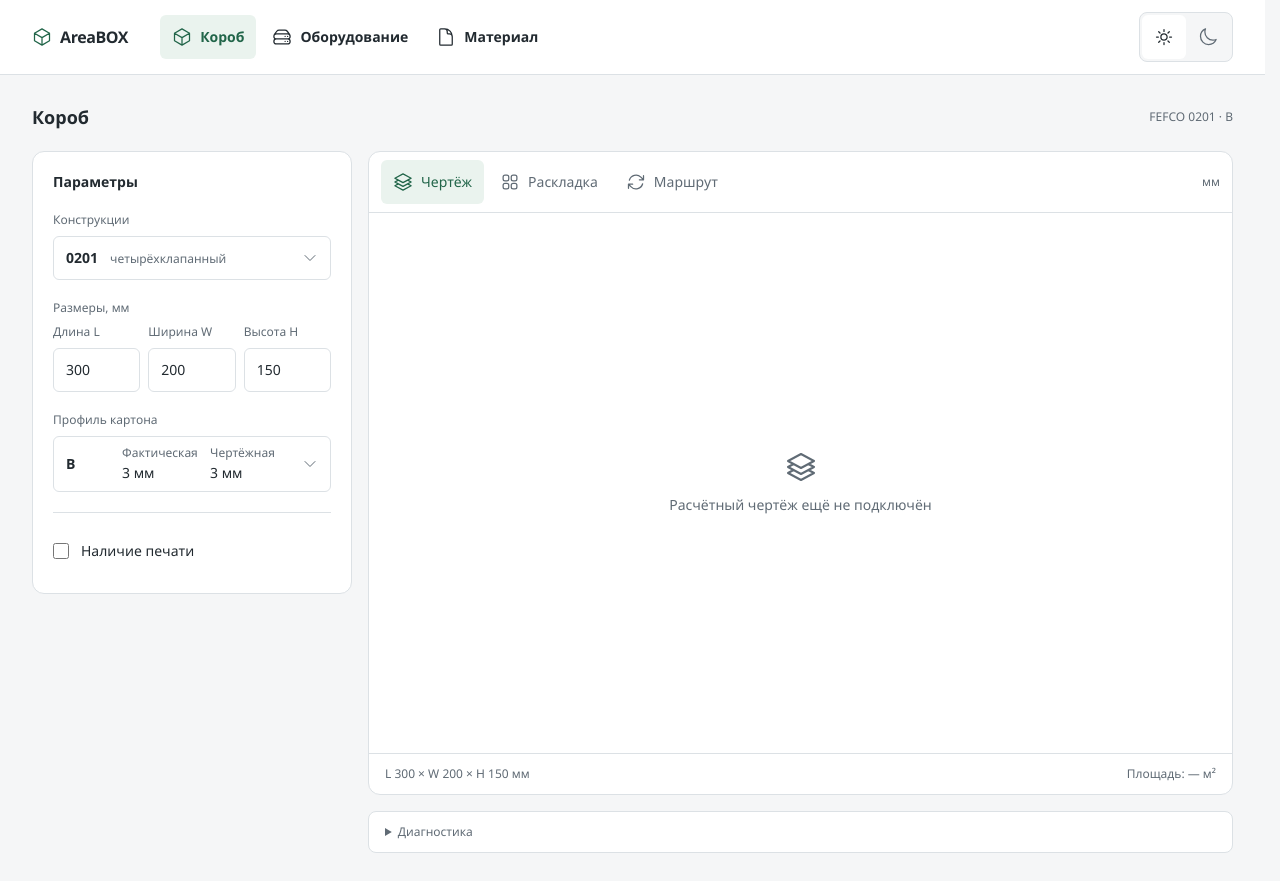
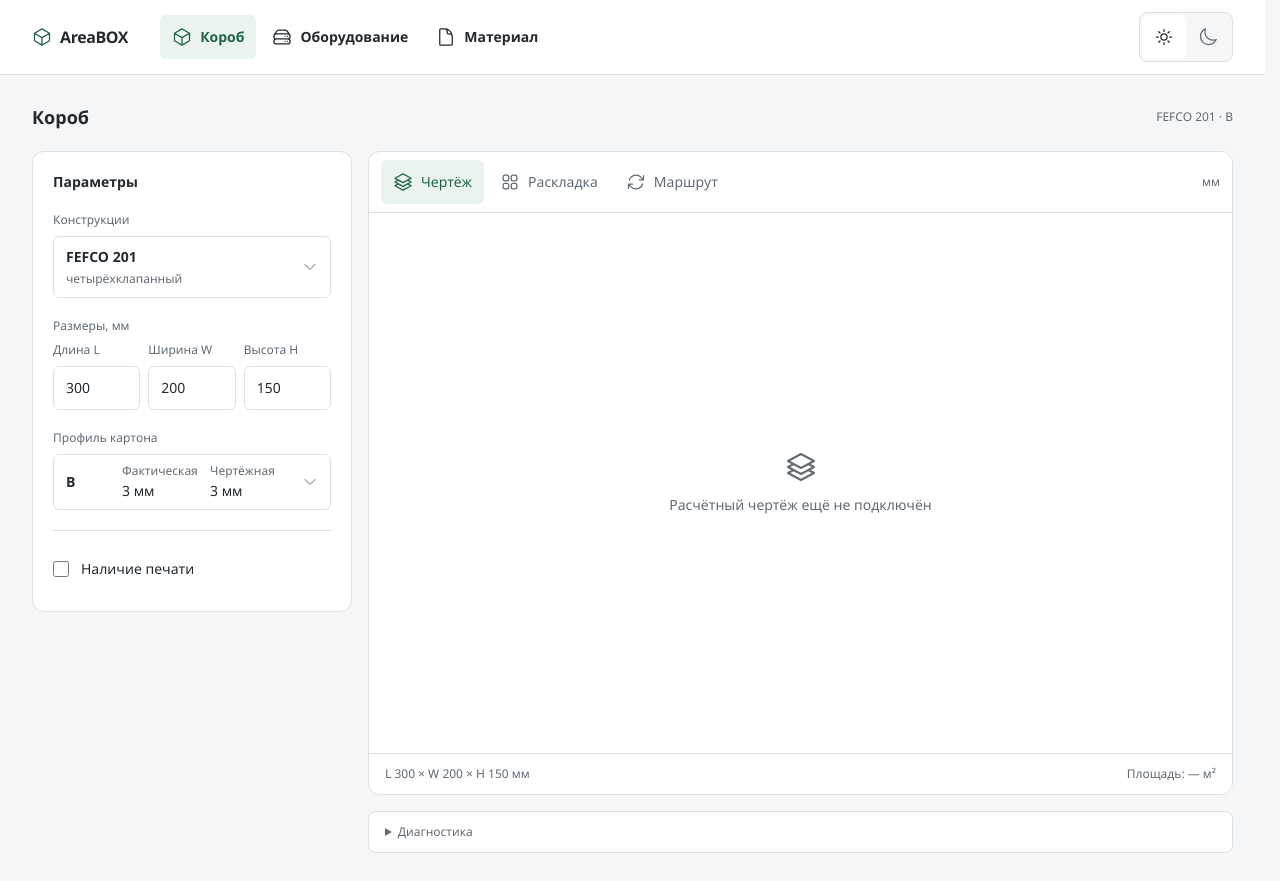
Before and after one commit to DemonicRous/areabox-vue, a Vue app: page /#/ in a window 1280 px wide. Built offline with nearby package versions, Linux system fonts and the light colour scheme.

Commit message:
Refine construction dropdown and replace FEFCO 202 with 203

```diff
--- a/src/components/BoxDraftForm.vue
+++ b/src/components/BoxDraftForm.vue
@@ -5,7 +5,7 @@ import { designs, cardboardProfiles } from '../data/catalog'
 import CatalogSelect from './CatalogSelect.vue'
 const formatMm = (value: number) => `${value.toLocaleString('ru-RU')} мм`
 const profileOptions = cardboardProfiles.map(profile => ({ value: profile.id, label: profile.id, cells: [formatMm(profile.actualThicknessMm), formatMm(profile.drawingThicknessMm)] }))
-const designOptions = designs.map(design => ({ value: design.id, label: design.id, description: design.title.split(' · ')[1] }))
+const designOptions = designs.map(design => ({ value: design.id, label: `FEFCO ${Number(design.id.split('-')[0])}`, description: design.title.split(' · ')[1] }))
 const draft = useBoxDraft()
 const dimensions = [
   { key: 'lengthMm', label: 'Длина L', min: 50 },
--- a/src/components/CatalogSelect.vue
+++ b/src/components/CatalogSelect.vue
@@ -67,7 +67,7 @@ onUnmounted(() => document.removeEventListener('pointerdown', outside))
           <span class="font-semibold">{{ selected?.label }}</span>
           <span v-for="(cell, index) in selected?.cells" :key="index" class="text-xs tabular-nums text-muted">{{ columns[index] }}<span class="mt-0.5 block text-sm text-ink">{{ cell }}</span></span>
         </span>
-        <span v-else class="flex flex-wrap items-baseline gap-x-3 gap-y-1"><span class="font-semibold">{{ selected?.label }}</span><span class="text-xs text-muted">{{ selected?.description }}</span></span>
+        <span v-else class="block py-0.5"><span class="block font-semibold tabular-nums">{{ selected?.label }}</span><span class="mt-1 block text-xs font-normal text-muted">{{ selected?.description }}</span></span>
       </span>
       <ChevronDownIcon class="size-4 shrink-0 text-muted transition-transform motion-reduce:transition-none" :class="{ 'rotate-180': opened }" aria-hidden="true" />
     </button>
@@ -76,7 +76,7 @@ onUnmounted(() => document.removeEventListener('pointerdown', outside))
       <ul :id="`${id}-list`" role="listbox" :aria-labelledby="`${id}-label`" class="max-h-72 overflow-y-auto overscroll-contain p-1">
         <li v-for="(option, index) in options" :id="`${id}-option-${index}`" :key="option.value" role="option" :aria-selected="model === option.value" class="flex min-h-11 cursor-pointer items-center gap-2 rounded-md px-2 py-2 text-sm" :class="active === index ? 'bg-accent-soft text-ink' : 'text-ink hover:bg-canvas'" @pointermove="active = index" @pointerdown.prevent @click="select(index)">
           <span v-if="columns" class="grid min-w-0 flex-1 grid-cols-[3rem_1fr_1fr] gap-2"><span class="font-semibold">{{ option.label }}</span><span v-for="(cell, cellIndex) in option.cells" :key="cellIndex" class="tabular-nums">{{ cell }}</span></span>
-          <span v-else class="flex min-w-0 flex-1 flex-wrap items-baseline gap-x-3 gap-y-1"><span class="font-semibold">{{ option.label }}</span><span class="text-xs text-muted">{{ option.description }}</span></span>
+          <span v-else class="min-w-0 flex-1 py-0.5"><span class="block font-medium tabular-nums">{{ option.label }}</span><span class="mt-1 block text-xs text-muted">{{ option.description }}</span></span>
           <CheckIcon class="size-4 shrink-0 text-accent" :class="{ invisible: model !== option.value }" aria-hidden="true" />
         </li>
       </ul>
--- a/src/data/catalog.ts
+++ b/src/data/catalog.ts
@@ -15,7 +15,7 @@ export const profiles: ProfileId[] = cardboardProfiles.map(profile => profile.id
 export const designs: { id: DesignId; title: string }[] = [
   { id: '0200', title: '0200 · без верхних клапанов' },
   { id: '0201', title: '0201 · четырёхклапанный' },
-  { id: '0202', title: '0202 · с перекрытием' },
+  { id: '0203', title: '0203 · с перекрытием' },
   { id: '0201-2', title: '0201 · две половины' },
   { id: '0201-4', title: '0201 · четыре четверти' },
 ]
--- a/src/domain/types.ts
+++ b/src/domain/types.ts
@@ -5,7 +5,7 @@ export interface CardboardProfile {
   drawingThicknessMm: number
   creaseDistanceMm: number
 }
-export type DesignId = '0200' | '0201' | '0202' | '0201-2' | '0201-4'
+export type DesignId = '0200' | '0201' | '0203' | '0201-2' | '0201-4'
 export type Suitability = 'fit' | 'review' | 'blocked'
 export type PrintType = 'digital' | 'flexo' | 'pinlong'
 export interface BoxInput {
--- a/src/views/WorkspaceView.vue
+++ b/src/views/WorkspaceView.vue
@@ -16,7 +16,7 @@ const selected = computed(() => views.find(view => view.id === route.query.view)
 function changeView(id: string) { router.replace({ path: '/', query: { ...route.query, view: id === 'drawing' ? undefined : id } }) }
 </script>
 <template>
-  <div class="mb-5 flex items-center justify-between gap-4"><h1 class="text-lg font-semibold">Короб</h1><span class="text-xs text-muted">FEFCO {{ draft.design }} · {{ draft.profile }}</span></div>
+  <div class="mb-5 flex items-center justify-between gap-4"><h1 class="text-lg font-semibold">Короб</h1><span class="text-xs text-muted">FEFCO {{ Number(draft.design.split('-')[0]) }} · {{ draft.profile }}</span></div>
   <div class="grid items-start gap-4 lg:grid-cols-[320px_minmax(0,1fr)]">
     <BoxDraftForm />
     <section class="min-w-0 overflow-hidden rounded-xl border border-line bg-surface" aria-label="Результат">
```
